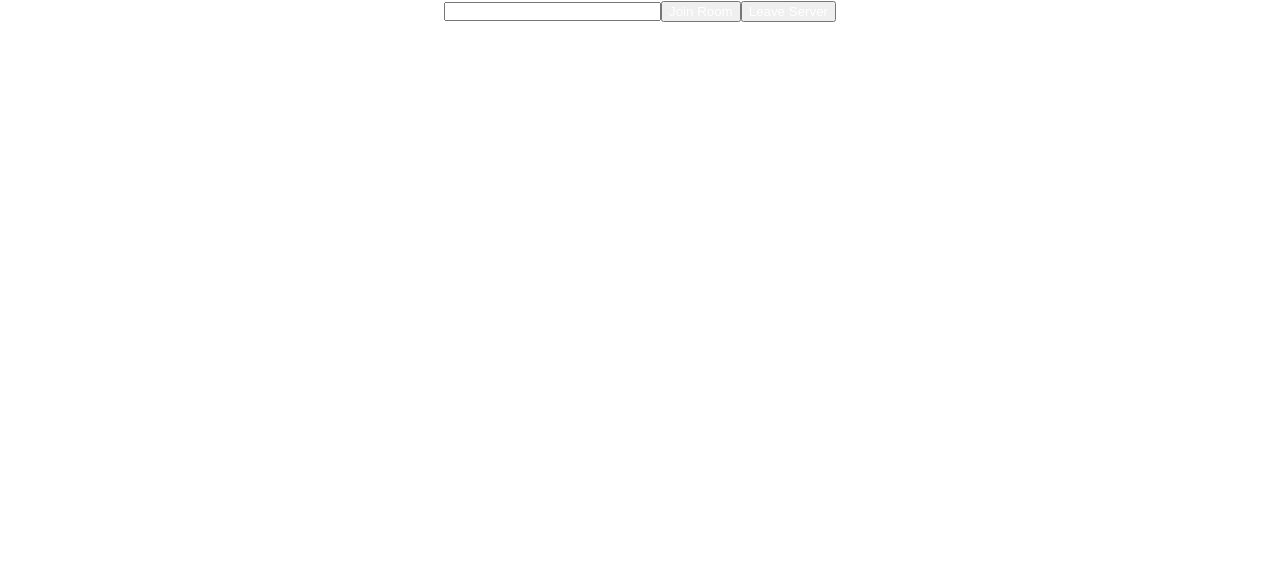
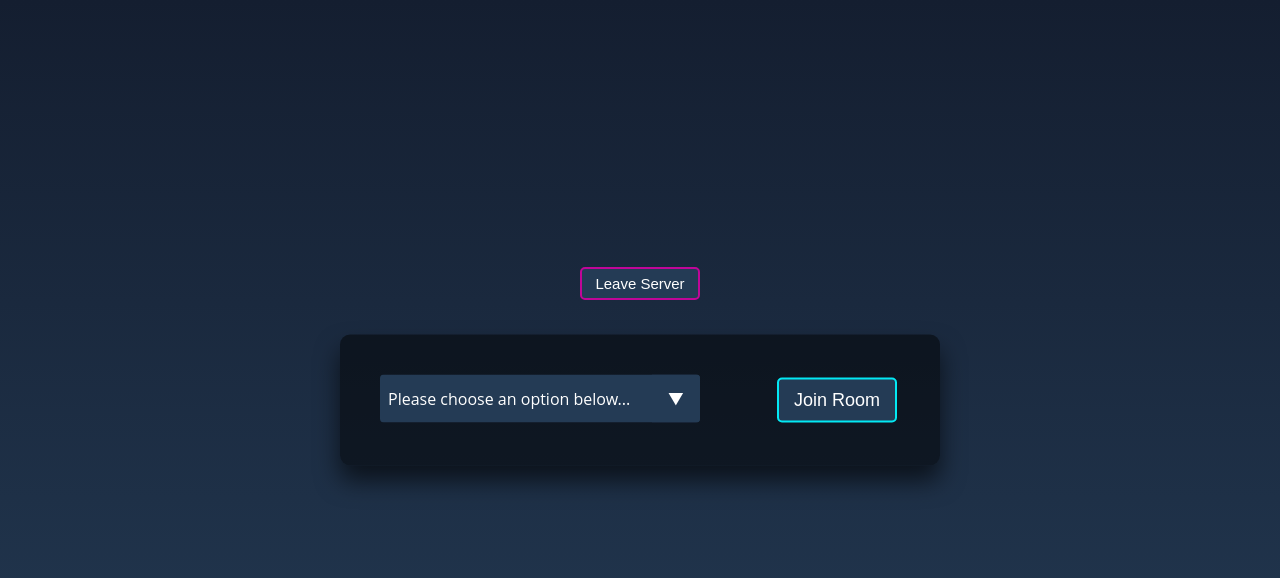
Before and after one commit to robinblom2/chat-app-client, a React (Create React App) app: page /home in a window 1280 px wide. Shown: the top 578 px of the page. Built offline with nearby package versions, Linux system fonts and the light colour scheme; no server answers.

Commit message:
Styling: home, senMessages

```diff
--- a/src/views/chat/SendMessage.js
+++ b/src/views/chat/SendMessage.js
@@ -1,4 +1,5 @@
 import { useState } from "react"
+import sendMessages from "./sendMessages.css";
 
 const SendMessage = ({ socket, username, room }) => {
     const [message, setMessage] = useState('');
@@ -14,9 +15,10 @@ const SendMessage = ({ socket, username, room }) => {
 
     return (
         <div className="send-input-container">
+            <div className="send-input-box">
                  <input
                     className="send-input"
-                placeholder="type here..."
+                    placeholder="Type message here..."
                     onChange={(event) => setMessage(event.target.value)}
                     value={message}
                 />
@@ -24,8 +26,9 @@ const SendMessage = ({ socket, username, room }) => {
                     className="send-input-button"
                     onClick={sendMessage}
                 >
-                Send Message
+                    Send
                 </button>
+            </div>
         </div>
     )
 }
--- a/src/views/chat/chatroom.css
+++ b/src/views/chat/chatroom.css
@@ -4,7 +4,7 @@
     background: linear-gradient(#141e30, #243b55);
     display: flex;
     flex: 1 100%;
-    width: 100vw;
+    width: 100%;
 
     flex-direction: row;
   }
@@ -21,5 +21,4 @@
   .messages-cr-container {
     flex-direction: column;
     flex: 1;
-    padding-bottom: 20px;
   }
--- a/src/views/chat/messages.css
+++ b/src/views/chat/messages.css
@@ -8,7 +8,8 @@
     /* left: 50%; */
     width: 400px;
     padding: 20px;
-    margin: 30px;
+    margin-top: 30px;
+    margin-bottom: 30px;
     /* transform: translate(-50%, -50%); */
     background: rgba(0, 0, 0, 0.5);
     box-sizing: border-box;
@@ -16,6 +17,7 @@
     border-radius: 10px;
     display: flex;
     flex-direction: column;
+    margin-left: 30px;
   }
 
   .message-header {
--- /dev/null
+++ b/src/views/chat/sendMessages.css
@@ -0,0 +1,55 @@
+.send-input-container{
+  display: flex;
+  background-color: #243b55;
+  flex-direction: column;
+  height: 60px;
+  position: fixed;
+  bottom: 0;
+  width: 100%;
+}
+
+.send-input-box{
+  background-color: #385371;
+  padding: 5px;
+  margin-left: 25px;
+  border-radius: 10px;
+  height: 40px;
+  display: flex;
+  flex-direction: row;
+  align-items: center;
+  position: fixed;
+  bottom: 20px;
+  width: 90%;
+  z-index: 99;
+}
+
+.send-input {
+  background-color: #3c5775;
+  border: none;
+  height: 30px;
+  width: 80%;
+  padding-left: 20px;
+  font-size: 20px;
+}
+
+.send-input::placeholder{
+  color:aliceblue;
+}
+
+.send-input-button {
+  padding: 2px;
+  width: 120px;
+  border-radius: 5px;
+  align-self: center;
+  background-color: #243b55;
+  border: 2px solid #03e9f4;
+  height: 30px;
+  font-size: 20px;
+}
+
+
+.send-input-button:hover{
+  cursor: pointer;
+  background-color: #3c5775;
+  color: #03e9f4;
+}
--- a/src/views/home/Home.js
+++ b/src/views/home/Home.js
@@ -1,5 +1,6 @@
 import { useEffect, useState } from "react";
 import { useNavigate } from "react-router-dom";
+import home from "./home.css"
 
 
 const Home = ({ username, room, setRoom, socket }) => {
@@ -29,17 +30,21 @@ const Home = ({ username, room, setRoom, socket }) => {
   }
 
   return (
-    <div>
-      <div>
-        <select onChange={(event) => setRoom(event.target.value)}>
-          <option value='default'>Please choose an option below...</option>
-          <option value='room1'>Room 1</option>
-          <option value='room2'>Room 2</option>
-          <option value='room3'>Room 3</option>
-        </select>
-          <button onClick={joinRoom}>Join Room</button>
-          <button onClick={leaveServer}>Leave Server</button>
+    <div className="home-container">
+      <div className="room-box">
+        <div className="select">
+          <select className="select-room-dropdown" onChange={(event) => setRoom(event.target.value)}>
+            <option value='default'>Please choose an option below...</option>
+            <option value='room1'>Room 1</option>
+            <option value='room2'>Room 2</option>
+            <option value='room3'>Room 3</option>
+          </select>
+        </div>
+        <div>
+          <button className="join-room-button" onClick={joinRoom}>Join Room</button>
+        </div>
       </div>
+       <button className="leave-server-button" onClick={leaveServer}>Leave Server</button>
     </div>
   );
 };
--- /dev/null
+++ b/src/views/home/home.css
@@ -0,0 +1,104 @@
+.home-container {
+  height: 100vh;
+  /*background-image: url("../../../public/images/landing-bg.jpg");*/
+  background: linear-gradient(#141e30, #243b55);
+  display: flex;
+  flex-direction: column;
+  justify-content: end;
+}
+
+.room-box {
+  position: absolute;
+  top: 50%;
+  left: 50%;
+  width: 600px;
+  padding: 40px;
+  transform: translate(-50%, -50%);
+  background: rgba(0, 0, 0, 0.5);
+  box-sizing: border-box;
+  box-shadow: 0 15px 25px rgba(0, 0, 0, 0.6);
+  border-radius: 10px;
+  display: flex;
+  flex-direction: row;
+  justify-content: space-between;
+}
+
+.select-room-dropdown  {
+  -webkit-appearance:none;
+  -moz-appearance:none;
+  -ms-appearance:none;
+  appearance:none;
+  outline:0;
+  box-shadow:none;
+  border:0!important;
+  background: #243b55;
+  background-image: none;
+  flex: 1;
+  padding: 0 .5em;
+  color:#fff;
+  cursor:pointer;
+  font-size: 1em;
+  font-family: 'Open Sans', sans-serif;
+}
+.select-room-dropdown::-ms-expand {
+  display: none;
+}
+.select{
+  position: relative;
+  display: flex;
+  width: 20em;
+  height: 3em;
+  line-height: 3;
+  background: #243b55;
+  overflow: hidden;
+  border-radius: .25em;
+}
+.select::after {
+  content: '\25BC';
+  position: absolute;
+  top: 0;
+  right: 0;
+  padding: 0 1em;
+  background: #243b55;
+  cursor:pointer;
+  pointer-events:none;
+  transition:.25s all ease;
+}
+.select:hover::after {
+  color: #03e9f4;
+}
+
+.join-room-button{
+  padding: 10px;
+  width: 120px;
+  border-radius: 5px;
+  align-self: center;
+  /* margin: 30px 5px 5px 5px; */
+  background-color: #243b55;
+  border: 2px solid #03e9f4;
+  font-size: 18px;
+  margin: 3px;
+}
+
+.join-room-button:hover {
+  cursor: pointer;
+  border-color: #fff;
+  color:#03e9f4;
+}
+
+.leave-server-button{
+  padding: 6px;
+  width: 120px;
+  border-radius: 5px;
+  align-self: center;
+  margin-top: 50px;
+  background-color: #243b55;
+  border: 2px solid #c00698;
+  margin-bottom: 500px;
+  font-size: 15px;
+}
+
+.leave-server-button:hover {
+  cursor: pointer;
+  color: #c00698;
+}
```
Lines whose indentation alone changed are shown as unchanged.
